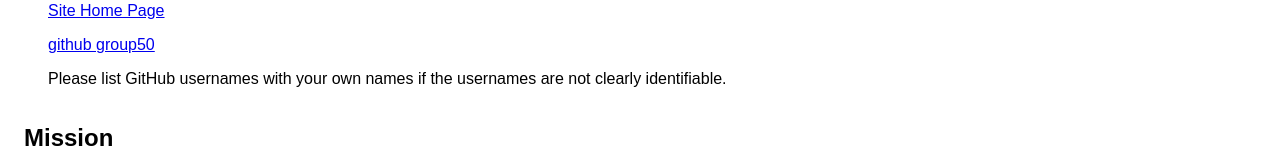
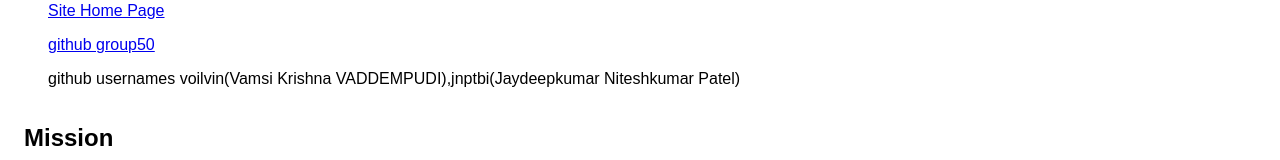
Before and after one commit to voilvin/group50, a plain HTML site: page report.html in a window 1280 px wide. Shown: the part 170-330 px from the top of the page. Drawn offline with Linux system fonts and the light colour scheme.

Commit message:
Update report.html

```diff
--- a/report.html
+++ b/report.html
@@ -16,7 +16,7 @@
     <p><strong>Members:</strong> Vamsi Krishna VADDEMPUDI (jc458312), Jaydeepkumar Niteshkumar Patel(jc468451)</p>
     <a href="index.html">Site Home Page</a><br>
     <p><a href="https://github.com/voilvin/group50" target="_blank">github group50</a></p>
-    <p>Please list GitHub usernames with your own names if the usernames are not clearly identifiable.</p>
+    <p>github usernames voilvin(Vamsi Krishna VADDEMPUDI),jnptbi(Jaydeepkumar Niteshkumar Patel)</p>
     <h2>Mission</h2>
     <p>The mission for this website is to make it pleasing, easily accessible, and functionally friendly website. The website redesign is intended to get more non-members and registered users to become members and getting the members more engaged for administration roles, organising and promoting concerts and workshops.</p>
     <h2>Completed Work by Who</h2>
```
